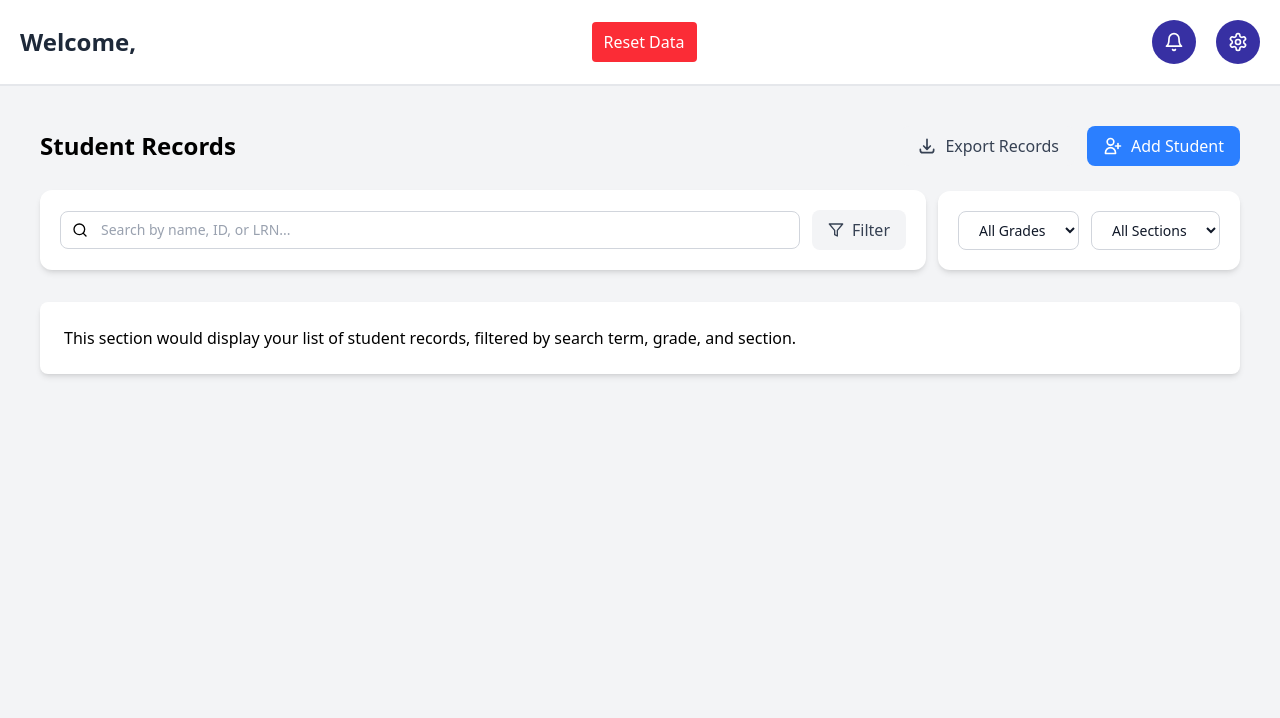
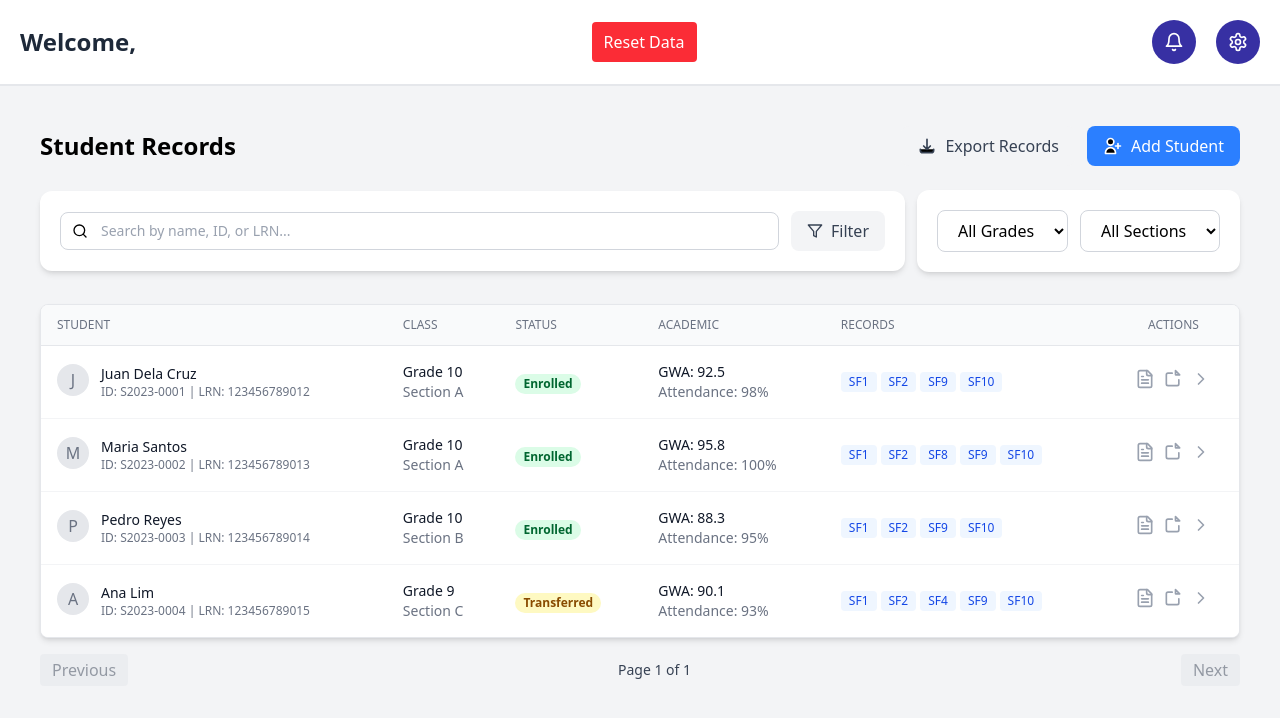
Before and after one commit to Commissions-Collab/EduForm---FRONTEND, a React (Vite) app: page /records in a window 1280 px wide. Shown: the top 718 px of the page. Built offline with nearby package versions, Linux system fonts and the light colour scheme.

Commit message:
RecordsTable and Filter Search

```diff
--- /dev/null
+++ b/src/components/superadmin/RecordsTable.jsx
@@ -0,0 +1,106 @@
+import React from "react";
+import { LuFileText, LuChevronRight } from "react-icons/lu";
+
+const RecordsTable = ({ students, loading }) => {
+    return (
+        <div className="mt-8">
+        <div className="overflow-x-auto bg-white rounded-lg shadow-md border border-gray-200">
+            {loading ? (
+            <div className="p-4 text-center text-gray-500">Loading...</div>
+            ) : students.length === 0 ? (
+            <div className="p-4 text-center text-gray-500">No records found.</div>
+            ) : (
+            <table className="min-w-full divide-y divide-gray-200">
+                <thead className="bg-gray-50">
+                <tr>
+                    <th className="px-4 py-3 text-left text-xs font-medium text-gray-500 uppercase">Student</th>
+                    <th className="px-4 py-3 text-left text-xs font-medium text-gray-500 uppercase">Class</th>
+                    <th className="px-4 py-3 text-left text-xs font-medium text-gray-500 uppercase">Status</th>
+                    <th className="px-4 py-3 text-left text-xs font-medium text-gray-500 uppercase">Academic</th>
+                    <th className="px-4 py-3 text-left text-xs font-medium text-gray-500 uppercase">Records</th>
+                    <th className="px-4 py-3 text-center text-xs font-medium text-gray-500 uppercase">Actions</th>
+                </tr>
+                </thead>
+                <tbody className="divide-y divide-gray-100 bg-white">
+                {students.map((student) => (
+                    <tr key={student.id}>
+                    <td className="px-4 py-4">
+                        <div className="flex items-start">
+                        <div className="flex-shrink-0 h-8 w-8 bg-gray-200 rounded-full flex items-center justify-center text-gray-500">
+                            {student.name.charAt(0)}
+                        </div>
+                        <div className="ml-3">
+                            <p className="text-sm font-medium text-gray-900">{student.name}</p>
+                            <p className="text-xs text-gray-500">
+                            ID: {student.id} | LRN: {student.lrn}
+                            </p>
+                        </div>
+                        </div>
+                    </td>
+                    <td className="px-4 py-4">
+                        <p className="text-sm text-gray-900">{student.grade}</p>
+                        <p className="text-sm text-gray-500">{student.section}</p>
+                    </td>
+                    <td className="px-4 py-4">
+                        <span
+                        className={`px-2 inline-flex text-xs leading-5 font-semibold rounded-full ${
+                            student.status === "Enrolled"
+                            ? "bg-green-100 text-green-800"
+                            : "bg-yellow-100 text-yellow-800"
+                        }`}
+                        >
+                        {student.status}
+                        </span>
+                    </td>
+                    <td className="px-4 py-4 text-sm text-gray-900">
+                        <div>GWA: {student.gwa}</div>
+                        <div className="text-gray-500">Attendance: {student.attendance}</div>
+                    </td>
+                    <td className="px-4 py-4">
+                        <div className="flex flex-wrap gap-1">
+                        {student.records.map((rec) => (
+                            <span
+                            key={rec}
+                            className="bg-blue-50 text-blue-700 text-xs px-2 py-0.5 rounded"
+                            >
+                            {rec}
+                            </span>
+                        ))}
+                        </div>
+                    </td>
+                    <td className="px-4 py-4 text-center space-x-2">
+                        <button className="inline-flex items-center justify-center text-gray-400 hover:text-gray-600">
+                        <LuFileText className="w-5 h-5" />
+                        </button>
+                        <button className="inline-flex items-center justify-center text-gray-400 hover:text-gray-600">
+                        {/* Inline SVG for edit */}
+                        <svg
+                            xmlns="http://www.w3.org/2000/svg"
+                            className="w-5 h-5"
+                            fill="none"
+                            viewBox="0 0 24 24"
+                            stroke="currentColor"
+                        >
+                            <path
+                            strokeLinecap="round"
+                            strokeLinejoin="round"
+                            strokeWidth={2}
+                            d="M11 5H6a2 2 0 00-2 2v11a2 2 0 002 2h11a2 2 0 002-2v-5m-4-11l5 5m-5-5v5h5"
+                            />
+                        </svg>
+                        </button>
+                        <button className="inline-flex items-center justify-center text-gray-400 hover:text-gray-600">
+                        <LuChevronRight className="w-5 h-5" />
+                        </button>
+                    </td>
+                    </tr>
+                ))}
+                </tbody>
+            </table>
+            )}
+        </div>
+        </div>
+    );
+};
+
+export default RecordsTable;
--- a/src/constants/index.js
+++ b/src/constants/index.js
@@ -440,3 +440,50 @@ export const promotionCards = [
     change: "Require review",
   },
 ];
+
+export const sampleStudentRecord = [
+  {
+    id: "S2023-0001",
+    lrn: "123456789012",
+    name: "Juan Dela Cruz",
+    grade: "Grade 10",
+    section: "Section A",
+    status: "Enrolled",
+    gwa: "92.5",
+    attendance: "98%",
+    records: ["SF1", "SF2", "SF9", "SF10"],
+  },
+  {
+    id: "S2023-0002",
+    lrn: "123456789013",
+    name: "Maria Santos",
+    grade: "Grade 10",
+    section: "Section A",
+    status: "Enrolled",
+    gwa: "95.8",
+    attendance: "100%",
+    records: ["SF1", "SF2", "SF8", "SF9", "SF10"],
+  },
+  {
+    id: "S2023-0003",
+    lrn: "123456789014",
+    name: "Pedro Reyes",
+    grade: "Grade 10",
+    section: "Section B",
+    status: "Enrolled",
+    gwa: "88.3",
+    attendance: "95%",
+    records: ["SF1", "SF2", "SF9", "SF10"],
+  },
+  {
+    id: "S2023-0004",
+    lrn: "123456789015",
+    name: "Ana Lim",
+    grade: "Grade 9",
+    section: "Section C",
+    status: "Transferred",
+    gwa: "90.1",
+    attendance: "93%",
+    records: ["SF1", "SF2", "SF4", "SF9", "SF10"],
+  },
+];
--- a/src/pages/superadmin/Records.jsx
+++ b/src/pages/superadmin/Records.jsx
@@ -1,155 +1,161 @@
-import  { React, useState } from "react";
-// Assuming SearchFilter is located in a components directory relative to this file
+import React, { useState } from "react";
 import SearchFilter from "../../components/SearchFilter";
+import RecordsTable from "../../components/superadmin/RecordsTable";
+import { sampleStudentRecord } from "../../constants";
 
 const Records = () => {
-    // State to hold the current search term for the main search input
-    const [searchTerm, setSearchTerm] = useState('');
-    // State to hold the selected grade filter
-    const [selectedGrade, setSelectedGrade] = useState('All Grades');
-    // State to hold the selected section filter
-    const [selectedSection, setSelectedSection] = useState('All Sections');
+    const [searchTerm, setSearchTerm] = useState("");
+    const [selectedGrade, setSelectedGrade] = useState("All Grades");
+    const [selectedSection, setSelectedSection] = useState("All Sections");
+    const [currentPage, setCurrentPage] = useState(1);
 
-    // Handler for when the main search input changes
+    const STUDENTS_PER_PAGE = 10;
+
     const handleSearch = (value) => {
         setSearchTerm(value);
-        console.log("Search input changed on Records Page:", value);
-        // You would typically trigger record search/filtering logic here
+        setCurrentPage(1);
+    };
+    const handleGradeChange = (e) => {
+        setSelectedGrade(e.target.value);
+        setCurrentPage(1);
+    };
+    const handleSectionChange = (e) => {
+        setSelectedSection(e.target.value);
+        setCurrentPage(1);
     };
 
-    // Handler for when the main filter button is clicked (if any, though the image shows dropdowns)
-    const handleFilterButtonClick = () => {
-        console.log("Main Filter button clicked on Records Page!");
-        // This might be used if there's a more complex filter modal
-    };
+    // Filtered students
+    const filteredStudents = sampleStudentRecord
+        .filter(
+        (student) =>
+            student.name.toLowerCase().includes(searchTerm.toLowerCase()) ||
+            student.id.toLowerCase().includes(searchTerm.toLowerCase()) ||
+            student.lrn.toLowerCase().includes(searchTerm.toLowerCase())
+        )
+        .filter(
+        (student) =>
+            selectedGrade === "All Grades" || student.grade === selectedGrade
+        )
+        .filter(
+        (student) =>
+            selectedSection === "All Sections" ||
+            student.section === selectedSection
+        );
 
-    // Handler for clicking the "Export Records" button
-    const handleExportRecordsClick = () => {
-        alert("Export Records button clicked!"); // Replace with actual export logic for records
-    };
-
-    // Handler for clicking the "Add Student" button
-    const handleAddStudentClick = () => {
-        alert("Add Student button clicked!"); // Replace with actual navigation or modal logic for adding students
-    };
-
-    // Handler for grade dropdown change
-    const handleGradeChange = (e) => {
-        setSelectedGrade(e.target.value);
-        console.log("Grade changed to:", e.target.value);
-        // Trigger filtering based on grade
-    };
-
-    // Handler for section dropdown change
-    const handleSectionChange = (e) => {
-        setSelectedSection(e.target.value);
-        console.log("Section changed to:", e.target.value);
-        // Trigger filtering based on section
-    };
+    // Pagination
+    const indexOfLastStudent = currentPage * STUDENTS_PER_PAGE;
+    const indexOfFirstStudent = indexOfLastStudent - STUDENTS_PER_PAGE;
+    const currentStudents = filteredStudents.slice(
+        indexOfFirstStudent,
+        indexOfLastStudent
+    );
+    const totalPages = Math.max(1, Math.ceil(filteredStudents.length / STUDENTS_PER_PAGE));
 
     return (
         <div className="p-4">
-        {/* Header section with title and action buttons */}
+        {/* Header */}
         <div className="flex justify-between items-center mb-6">
             <h1 className="text-2xl font-bold">Student Records</h1>
             <div className="flex space-x-3">
-            {/* Export Records Button */}
             <button
-                onClick={handleExportRecordsClick}
-                className="flex items-center px-4 py-2 bg-gray-100 text-gray-700 rounded-lg hover:bg-gray-200 focus:outline-none focus:ring-2 focus:ring-blue-500 focus:ring-offset-2 transition-colors duration-200"
+                onClick={() => alert("Export Records button clicked!")}
+                className="flex items-center px-4 py-2 bg-gray-100 text-gray-700 rounded-lg hover:bg-gray-200"
             >
-                {/* Download icon for Export Records */}
-                <svg className="h-5 w-5 mr-2" fill="none" viewBox="0 0 24 24" stroke="currentColor">
-                <path strokeLinecap="round" strokeLinejoin="round" strokeWidth="2" d="M4 16v1a3 3 0 003 3h10a3 3 0 003-3v-1m-4-4l-4 4m0 0l-4-4m4 4V4" />
+                <svg
+                className="h-5 w-5 mr-2"
+                viewBox="0 0 24 24"
+                stroke="currentColor"
+                >
+                <path
+                    strokeLinecap="round"
+                    strokeLinejoin="round"
+                    strokeWidth="2"
+                    d="M4 16v1a3 3 0 003 3h10a3 3 0 003-3v-1m-4-4l-4 4m0 0l-4-4m4 4V4"
+                />
                 </svg>
                 Export Records
             </button>
-            {/* Add Student Button */}
             <button
-                onClick={handleAddStudentClick}
-                className="flex items-center px-4 py-2 bg-blue-500 text-white rounded-lg hover:bg-blue-600 focus:outline-none focus:ring-2 focus:ring-blue-500 focus:ring-offset-2 transition-colors duration-200"
+                onClick={() => alert("Add Student button clicked!")}
+                className="flex items-center px-4 py-2 bg-blue-500 text-white rounded-lg hover:bg-blue-600"
             >
-                {/* User plus icon for Add Student */}
-                <svg className="h-5 w-5 mr-2" fill="none" viewBox="0 0 24 24" stroke="currentColor">
-                <path strokeLinecap="round" strokeLinejoin="round" strokeWidth="2" d="M18 9v3m0 0v3m0-3h3m-3 0h-3m-2-5a4 4 0 11-8 0 4 4 0 018 0zM3 20a6 6 0 0112 0v1H3v-1z" />
+                <svg
+                className="h-5 w-5 mr-2"
+                viewBox="0 0 24 24"
+                stroke="currentColor"
+                >
+                <path
+                    strokeLinecap="round"
+                    strokeLinejoin="round"
+                    strokeWidth="2"
+                    d="M18 9v3m0 0v3m0-3h3m-3 0h-3m-2-5a4 4 0 11-8 0 4 4 0 018 0zM3 20a6 6 0 0112 0v1H3v-1z"
+                />
                 </svg>
                 Add Student
             </button>
             </div>
         </div>
 
-        {/* Search and Filter section */}
+        {/* Search & Filters */}
         <div className="flex items-center w-full space-x-3 mb-6">
-            {/* Main Search Input (using SearchFilter component) */}
             <div className="flex-grow">
             <SearchFilter
-                placeholder="Search by name, ID, or LRN..." // Custom placeholder for records page
+                placeholder="Search by name, ID, or LRN..."
                 onSearch={handleSearch}
-                // The image does not show a filter button next to the search bar,
-                // but if you need one, you can uncomment and provide a handler:
-                // onFilterClick={handleFilterButtonClick}
             />
             </div>
-
-            <div className="p-5 bg-white rounded-xl shadow-md">
-            {/* Grade Dropdown */}
+            <div className="p-5 bg-white rounded-xl shadow-md flex space-x-3">
             <select
                 value={selectedGrade}
                 onChange={handleGradeChange}
-            className="px-4 py-2 border border-gray-300 rounded-lg text-gray-900 focus:outline-none focus:ring-2 focus:ring-blue-500 focus:border-transparent sm:text-sm"
+                className="px-4 py-2 border border-gray-300 rounded-lg"
             >
                 <option value="All Grades">All Grades</option>
-            <option value="Grade 1">Grade 1</option>
-            <option value="Grade 2">Grade 2</option>
-            <option value="Grade 3">Grade 3</option>
-            {/* Add more grade options as needed */}
+                <option value="Grade 9">Grade 9</option>
+                <option value="Grade 10">Grade 10</option>
             </select>
-
-            {/* Section Dropdown */}
             <select
                 value={selectedSection}
                 onChange={handleSectionChange}
-            className="ml-3 px-4 py-2 border border-gray-300 rounded-lg text-gray-900 focus:outline-none focus:ring-2 focus:ring-blue-500 focus:border-transparent sm:text-sm"
+                className="px-4 py-2 border border-gray-300 rounded-lg"
             >
                 <option value="All Sections">All Sections</option>
                 <option value="Section A">Section A</option>
                 <option value="Section B">Section B</option>
                 <option value="Section C">Section C</option>
-            {/* Add more section options as needed */}
             </select>
             </div>
         </div>
 
-        {searchTerm && (
-            <p className="mt-4 text-center text-gray-700">
-            Current search term: <span className="font-semibold">{searchTerm}</span>
-            </p>
+        {/* Table */}
+        <RecordsTable students={currentStudents} loading={false} />
+
+        {/* Pagination */}
+        {filteredStudents.length > 0 && (
+            <div className="mt-4 flex justify-between items-center">
+            <button
+                onClick={() =>
+                setCurrentPage((prev) => Math.max(prev - 1, 1))
+                }
+                disabled={currentPage === 1}
+                className="px-3 py-1 bg-gray-200 text-gray-700 rounded disabled:opacity-50"
+            >
+                Previous
+            </button>
+            <span className="text-sm text-gray-700">
+                Page {currentPage} of {totalPages}
+            </span>
+            <button
+                onClick={() =>
+                setCurrentPage((prev) => Math.min(prev + 1, totalPages))
+                }
+                disabled={currentPage === totalPages}
+                className="px-3 py-1 bg-gray-200 text-gray-700 rounded disabled:opacity-50"
+            >
+                Next
+            </button>
+            </div>
         )}
-        {selectedGrade !== 'All Grades' && (
-            <p className="mt-2 text-center text-gray-700">
-            Filtered by Grade: <span className="font-semibold">{selectedGrade}</span>
-            </p>
-        )}
-        {selectedSection !== 'All Sections' && (
-            <p className="mt-2 text-center text-gray-700">
-            Filtered by Section: <span className="font-semibold">{selectedSection}</span>
-            </p>
-        )}
-
-
-        <div className="mt-8 p-6 bg-white rounded-lg shadow-md">
-            <p>This section would display your list of student records, filtered by search term, grade, and section.</p>
-            {/* Example: Render a list of students */}
-            {/* <ul>
-            {students
-                .filter(student => student.name.includes(searchTerm) || student.id.includes(searchTerm) || student.lrn.includes(searchTerm))
-                .filter(student => selectedGrade === 'All Grades' || student.grade === selectedGrade)
-                .filter(student => selectedSection === 'All Sections' || student.section === selectedSection)
-                .map(student => (
-                <li key={student.id}>{student.name} - {student.grade} - {student.section}</li>
-                ))}
-            </ul> */}
-        </div>
         </div>
     );
 };
--- a/src/pages/superadmin/Users.jsx
+++ b/src/pages/superadmin/Users.jsx
@@ -1,26 +1,20 @@
 import React, { useState } from "react";
 import SearchFilter from "../../components/SearchFilter";
-import UserTable from "../../components/superadmin//UserTable";
+import UserTable from "../../components/superadmin/UserTable";
 import { sampleUsers } from "../../constants";
 import useIsMobile from "../../hooks/useIsMobile";
 import { LuUserRoundPlus } from "react-icons/lu";
-
 
 const Users = () => {
   const [searchTerm, setSearchTerm] = useState("");
   const [currentPage, setCurrentPage] = useState(1);
   const isMobile = useIsMobile();
 
-  // Determine how many rows per page based on screen size
   const USERS_PER_PAGE = isMobile ? 5 : 10;
 
   const handleSearch = (value) => {
     setSearchTerm(value);
     setCurrentPage(1);
-  };
-
-  const handleFilterButtonClick = () => {
-    console.log("Filter button clicked!");
   };
 
   const handleAddNewUserClick = () => {
@@ -38,7 +32,7 @@ const Users = () => {
   const indexOfLastUser = currentPage * USERS_PER_PAGE;
   const indexOfFirstUser = indexOfLastUser - USERS_PER_PAGE;
   const currentUsers = filteredUsers.slice(indexOfFirstUser, indexOfLastUser);
-  const totalPages = Math.ceil(filteredUsers.length / USERS_PER_PAGE);
+  const totalPages = Math.max(1, Math.ceil(filteredUsers.length / USERS_PER_PAGE));
 
   return (
     <div className="p-4">
@@ -48,7 +42,7 @@ const Users = () => {
           onClick={handleAddNewUserClick}
           className="flex items-center px-4 py-2 bg-blue-500 text-white rounded-lg hover:bg-blue-600 focus:outline-none focus:ring-2 focus:ring-blue-500 focus:ring-offset-2 transition-colors duration-200"
         >
-        <LuUserRoundPlus className="mr-2 w-5 h-5"/>
+          <LuUserRoundPlus className="mr-2 w-5 h-5" />
           Add New User
         </button>
       </div>
@@ -56,16 +50,32 @@ const Users = () => {
       <SearchFilter
         placeholder="Search users by name or email..."
         onSearch={handleSearch}
-        onFilterClick={handleFilterButtonClick}
       />
 
-      <UserTable
-        users={currentUsers}
-        currentPage={currentPage}
-        totalPages={totalPages}
-        onPreviousPage={() => setCurrentPage((prev) => Math.max(prev - 1, 1))}
-        onNextPage={() => setCurrentPage((prev) => Math.min(prev + 1, totalPages))}
-      />
+      <UserTable users={currentUsers} loading={false} />
+
+      {/* Pagination */}
+      {filteredUsers.length > 0 && (
+        <div className="mt-4 flex justify-between items-center">
+          <button
+            onClick={() => setCurrentPage((prev) => Math.max(prev - 1, 1))}
+            disabled={currentPage === 1}
+            className="px-3 py-1 bg-gray-200 text-gray-700 rounded disabled:opacity-50"
+          >
+            Previous
+          </button>
+          <span className="text-sm text-gray-700">
+            Page {currentPage} of {totalPages}
+          </span>
+          <button
+            onClick={() => setCurrentPage((prev) => Math.min(prev + 1, totalPages))}
+            disabled={currentPage === totalPages}
+            className="px-3 py-1 bg-gray-200 text-gray-700 rounded disabled:opacity-50"
+          >
+            Next
+          </button>
+        </div>
+      )}
     </div>
   );
 };
```
Also changed, not shown: src/components/superadmin/UserTable.jsx (+13 -37 lines). Lines whose indentation alone changed are shown as unchanged.
